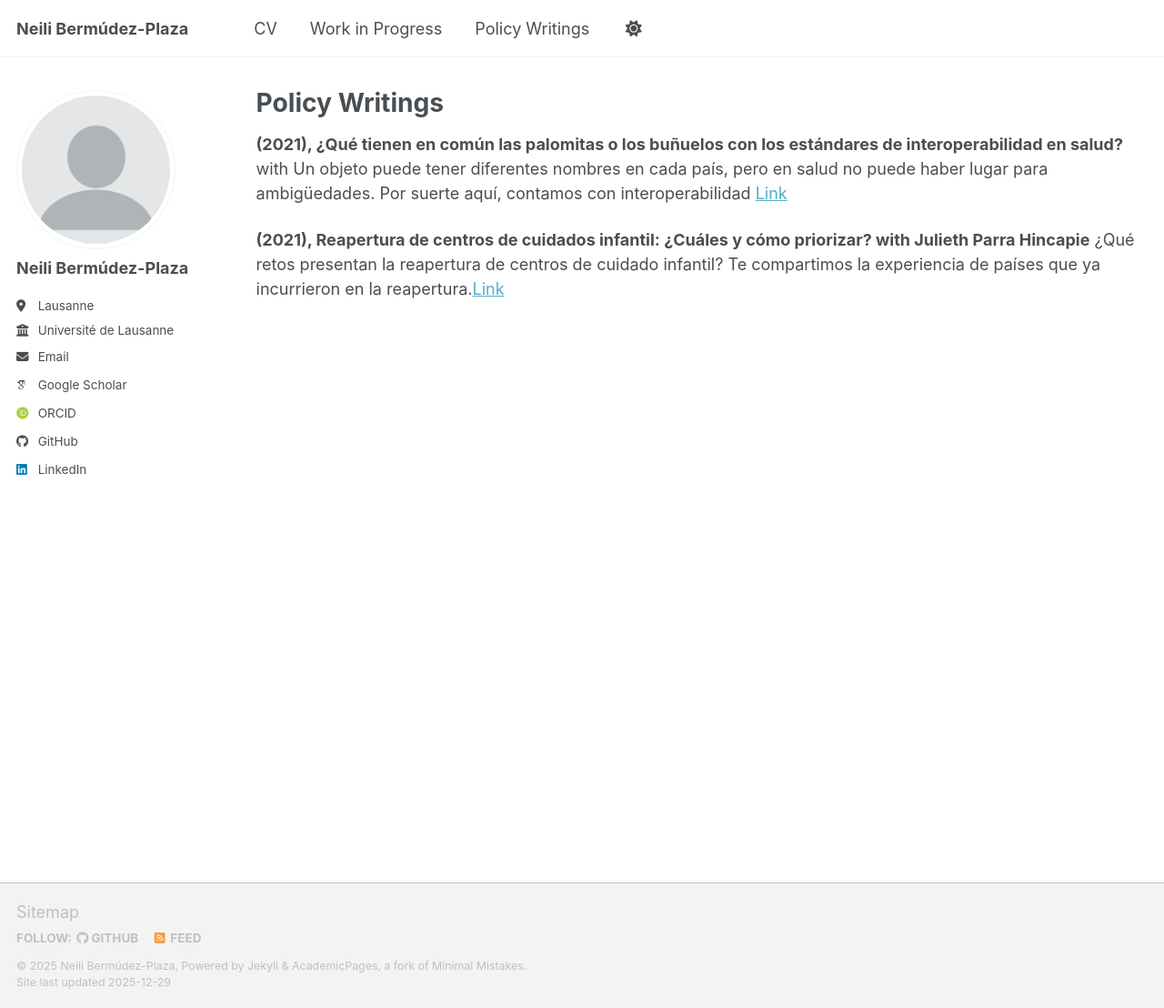
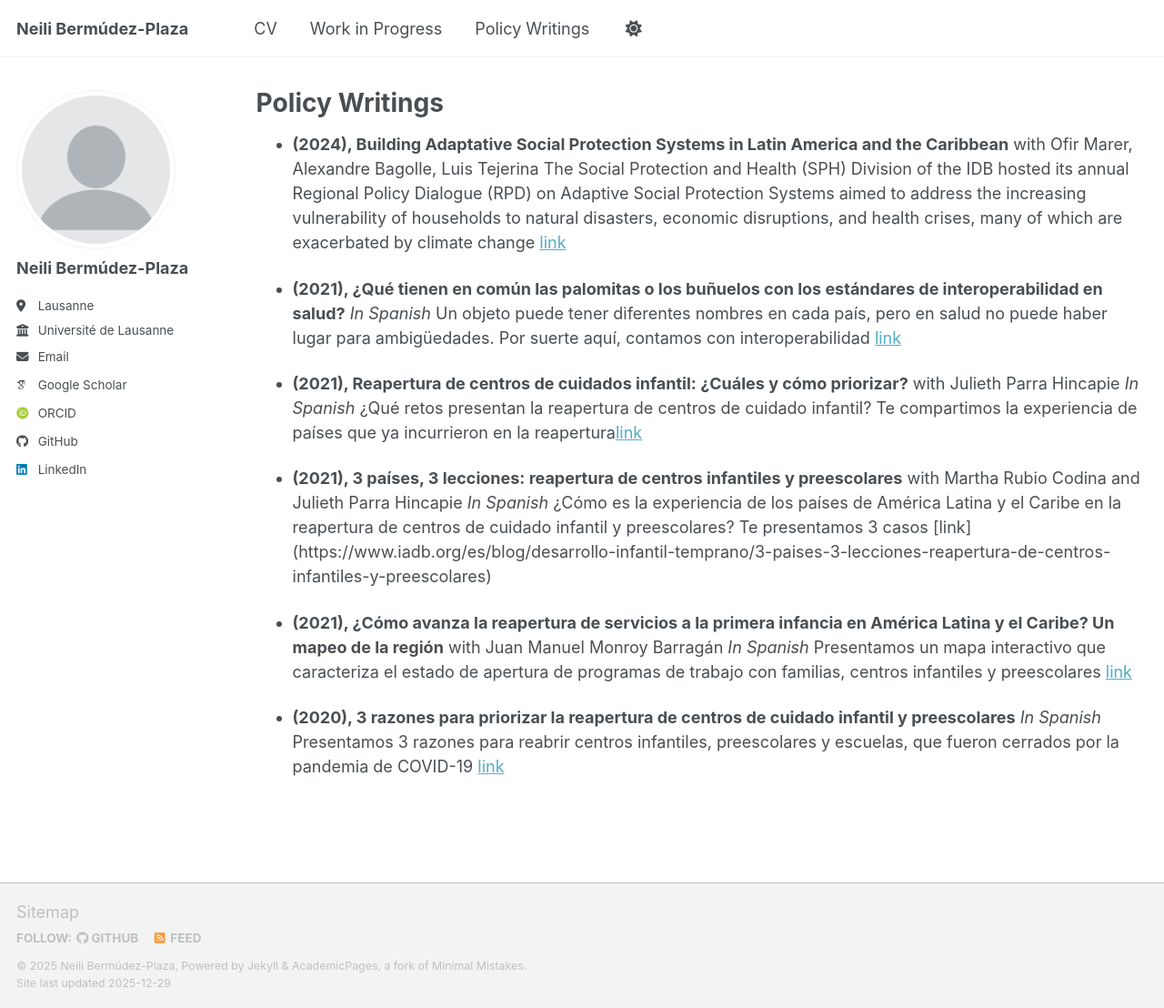
Before and after one commit to ncbermudez/ncbermudez.github.io, a Jekyll site: the page built from _pages/policywritings.md, in a window 1280 px wide and 1108 px high. Shown: the whole window at 91% size. Built offline with Jekyll 4.4.1, drawn with Linux system fonts in a browser that asks for light colours; some web fonts are replaced; a script bundle is joined from its source files by our own code; library files that are not in the unit come from our copies.

Commit message:
Update policywritings.md

```diff
--- a/_pages/policywritings.md
+++ b/_pages/policywritings.md
@@ -6,8 +6,20 @@ author_profile: true
 
 ---
 
-**(2021), ¿Qué tienen en común las palomitas o los buñuelos con los estándares de interoperabilidad en salud?** with
-Un objeto puede tener diferentes nombres en cada país, pero en salud no puede haber lugar para ambigüedades. Por suerte aquí, contamos con interoperabilidad [Link](https://www.iadb.org/es/blog/salud-nutricion-y-poblacion/que-tienen-en-comun-las-palomitas-o-los-bunuelos-con-los-estandares-de-interoperabilidad-en-salud)
+* **(2024), Building Adaptative Social Protection Systems in Latin America and the Caribbean** with Ofir Marer, Alexandre Bagolle, Luis Tejerina
+The Social Protection and Health (SPH) Division of the IDB hosted its annual Regional Policy Dialogue (RPD) on Adaptive Social Protection Systems aimed to address the increasing vulnerability of households to natural disasters, economic disruptions, and health crises, many of which are exacerbated by climate change [link](http://dx.doi.org/10.18235/0013253)
 
-**(2021), Reapertura de centros de cuidados infantil: ¿Cuáles y cómo priorizar? with Julieth Parra Hincapie**
-¿Qué retos presentan la reapertura de centros de cuidado infantil?  Te compartimos la experiencia de países que ya incurrieron en la reapertura.[Link](https://www.iadb.org/es/blog/desarrollo-infantil-temprano/reapertura-de-centros-de-cuidados-infantil-cuales-y-como-priorizar)
+* **(2021), ¿Qué tienen en común las palomitas o los buñuelos con los estándares de interoperabilidad en salud?** _In Spanish_
+Un objeto puede tener diferentes nombres en cada país, pero en salud no puede haber lugar para ambigüedades. Por suerte aquí, contamos con interoperabilidad [link](https://www.iadb.org/es/blog/salud-nutricion-y-poblacion/que-tienen-en-comun-las-palomitas-o-los-bunuelos-con-los-estandares-de-interoperabilidad-en-salud)
+
+* **(2021), Reapertura de centros de cuidados infantil: ¿Cuáles y cómo priorizar?** with Julieth Parra Hincapie _In Spanish_
+¿Qué retos presentan la reapertura de centros de cuidado infantil?  Te compartimos la experiencia de países que ya incurrieron en la reapertura[link](https://www.iadb.org/es/blog/desarrollo-infantil-temprano/reapertura-de-centros-de-cuidados-infantil-cuales-y-como-priorizar)
+
+* **(2021), 3 países, 3 lecciones: reapertura de centros infantiles y preescolares** with Martha Rubio Codina and Julieth Parra Hincapie _In Spanish_
+¿Cómo es la experiencia de los países de América Latina y el Caribe en la reapertura de centros de cuidado infantil y preescolares? Te presentamos 3 casos [link] (https://www.iadb.org/es/blog/desarrollo-infantil-temprano/3-paises-3-lecciones-reapertura-de-centros-infantiles-y-preescolares)
+
+* **(2021), ¿Cómo avanza la reapertura de servicios a la primera infancia en América Latina y el Caribe? Un mapeo de la región** with Juan Manuel Monroy Barragán _In Spanish_
+Presentamos un mapa interactivo que caracteriza el estado de apertura de programas de trabajo con familias, centros infantiles y preescolares [link](https://www.iadb.org/es/blog/desarrollo-infantil-temprano/como-avanza-la-reapertura-de-servicios-la-primera-infancia-en-america-latina-y-el-caribe-un-mapeo-de)
+
+* **(2020), 3 razones para priorizar la reapertura de centros de cuidado infantil y preescolares** _In Spanish_
+Presentamos 3 razones para reabrir centros infantiles, preescolares y escuelas, que fueron cerrados por la pandemia de COVID-19 [link](https://www.iadb.org/es/blog/desarrollo-infantil-temprano/3-razones-para-priorizar-la-reapertura-de-centros-de-cuidado-infantil-y-preescolares)
```
